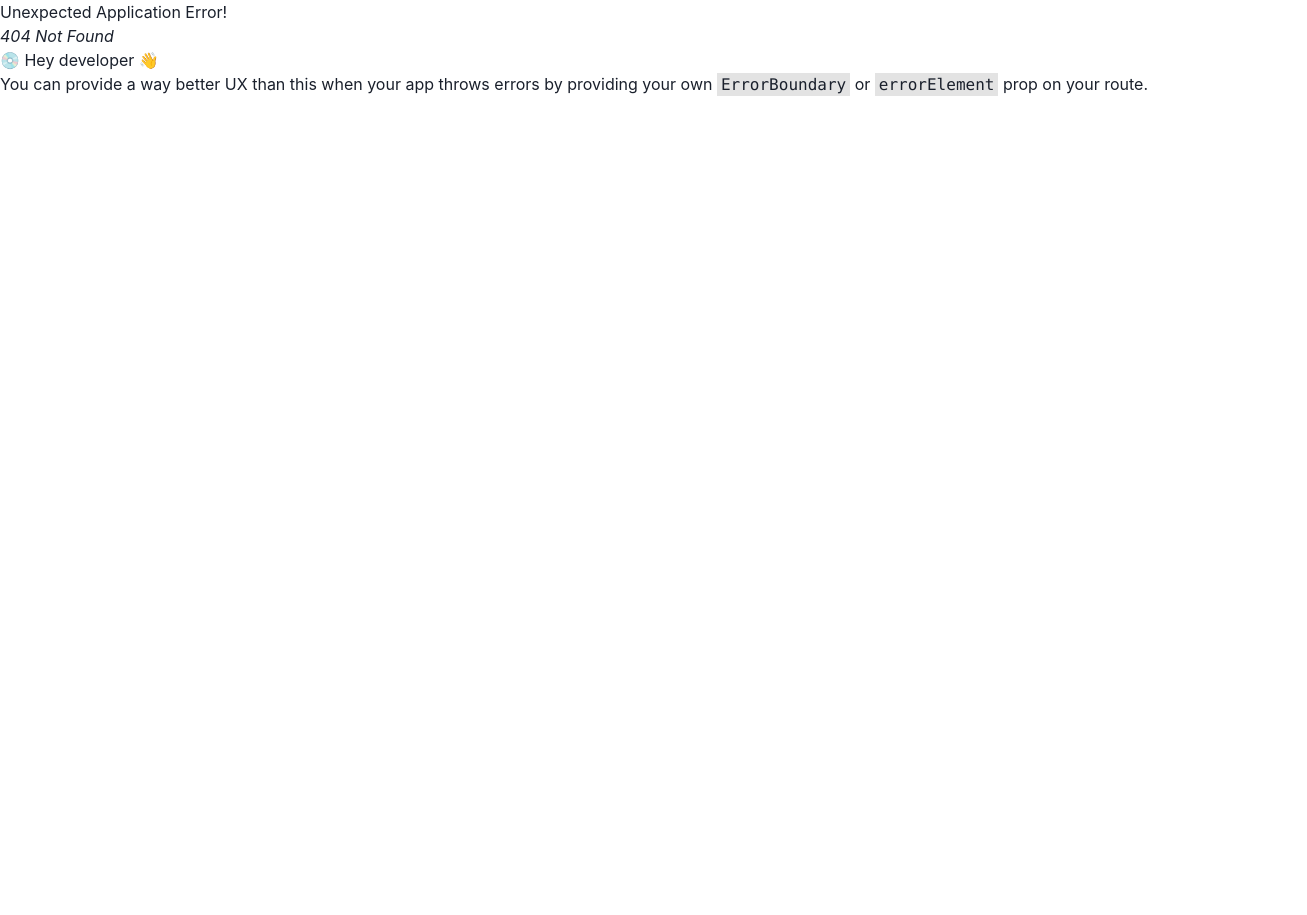
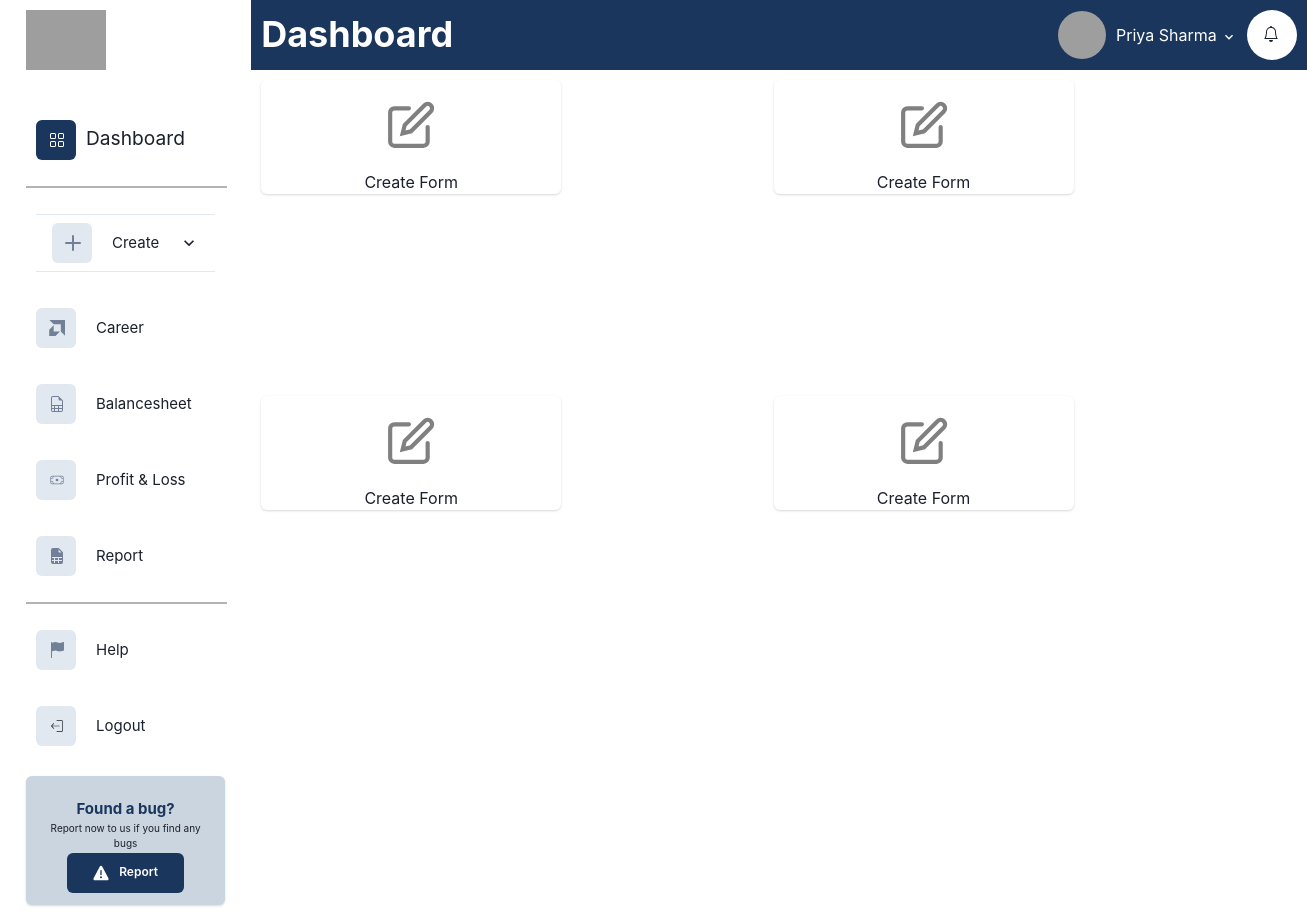
Before and after one commit to dnyaneshskamthe/avestan-demo, a React (Vite) app: page /create/createButtons in a window 1280 px wide. Before the commit this address had no page. Shown: the whole page, 1307 px wide, since content can reach past the window. Before the commit the page ends 800 px from the top, so only its background shows below. Built offline with nearby package versions, Linux system fonts and the light colour scheme; grey boxes are pictures that could not be loaded.

Commit message:
Added nested routes

```diff
--- a/src/App.jsx
+++ b/src/App.jsx
@@ -10,15 +10,37 @@ import RootLayout from './layouts/RootLayout'
 import Dashboard from './pages/Dashboard'
 import Create from './pages/Create'
 import Help from './pages/Help'
+// import CreateForm from './pages/forms/CreateForm'
+// import CreateLedger from './pages/forms/CreateLedger'
+// import CreateLevel from './pages/forms/CreateLevel'
+// import CreateLoan from './pages/forms/CreateLoan'
 
 // router and routes
 
 const router = createBrowserRouter(
   createRoutesFromElements(
     <Route path="/" element={<RootLayout/>}>
-       <Route index element={<Dashboard/>}></Route>
-      <Route path="/create" element={<Create/>}></Route>
-      <Route path="/help" element={<Help/>}></Route>
+        <Route index element={<Dashboard/>}></Route>
+        <Route path="/create/*" element={<Create/>}>
+          {/* <Route
+            path="/createForm"
+            element={<CreateForm />}
+          />
+          <Route
+            path="/createLedger"
+            element={<CreateLedger />}
+          />
+          <Route
+            path="/createLevel"
+            element={<CreateLevel />}
+          />
+          <Route
+            path="/createLoan"
+            element={<CreateLoan />}
+          />
+          */}
+          </Route>
+        <Route path="/help" element={<Help/>}></Route>
     </Route>
   )
 )
--- a/src/components/SideBar.jsx
+++ b/src/components/SideBar.jsx
@@ -80,7 +80,7 @@ export default function SideBar() {
                           p="10px"
                           borderRadius="10px"
                         >
-                          <NavLink to="/create">
+                          <NavLink to="/create/createForm">
                           <Icon as={BsChevronRight}  fontSize="15px" mr="10px"/>
                             <Button bg="gray.200" w="10px" mr="10px">
                               <ListIcon as={BsAmd} color="gray.500" ml="10px" />
@@ -96,7 +96,7 @@ export default function SideBar() {
                           p="10px"
                           borderRadius="10px"
                         >
-                          <NavLink to="/create">
+                          <NavLink to="/create/createLedger">
                           <Icon as={BsChevronRight}  fontSize="15px" mr="10px"/>
                             <Button bg="gray.200" w="10px" mr="10px">
                               <ListIcon
@@ -116,7 +116,7 @@ export default function SideBar() {
                           p="10px"
                           borderRadius="10px"
                         >
-                          <NavLink to="/create">
+                          <NavLink to="/create/createLoan">
                           <Icon as={BsChevronRight}  fontSize="15px" mr="10px"/>
                             <Button bg="gray.200" w="10px" mr="10px">
                               <ListIcon
@@ -136,7 +136,7 @@ export default function SideBar() {
                           p="10px"
                           borderRadius="10px"
                         >
-                          <NavLink to="/create">
+                          <NavLink to="/create/createLevel">
                           <Icon as={BsChevronRight}  fontSize="15px" mr="10px"/>
                             <Button bg="gray.200" w="10px" mr="10px" width="20px">
                               <ListIcon
--- a/src/pages/Create.jsx
+++ b/src/pages/Create.jsx
@@ -1,9 +1,39 @@
+import { Outlet, Routes, Route,Navigate } from "react-router-dom";
+import CreateForm from "./forms/CreateForm";
+import CreateLedger from "./forms/CreateLedger";
+import CreateLevel from "./forms/CreateLevel";
+import CreateLoan from "./forms/CreateLoan";
+import CreateButtons from "./forms/CreateButtons";
+// import {
+//   Card,
+//   CardBody,
+//   CardHeader,
+//   Icon,
+//   Center,
+//   Text,
 
+//   Grid,
+//   GridItem
+// } from "@chakra-ui/react";
+// import { EditIcon } from "@chakra-ui/icons";
 
 function Create() {
   return (
-    <div>Create</div>
-  )
+    <div>
+
+
+
+      <Routes>
+        <Route path="/" element={<Navigate to='createButtons' />}/>
+        <Route path="createButtons" element={<CreateButtons/>} />
+        <Route path="createForm" element={<CreateForm />} />
+        <Route path="createLedger" element={<CreateLedger />} />
+        <Route path="createLevel" element={<CreateLevel />} />
+        <Route path="createLoan" element={<CreateLoan />} />
+      </Routes>
+      <Outlet />
+    </div>
+  );
 }
 
-export default Create
+export default Create;
--- a/src/pages/Dashboard.jsx
+++ b/src/pages/Dashboard.jsx
@@ -5,10 +5,12 @@ function Dashboard() {
   return (
     <div>
         <SimpleGrid  spacing="5px" p="10px" minChildWidth="300px" >
-            <Box bg="white" h="150px" border="1px solid"></Box>
-            <Box bg="white" h="150px" border="1px solid"></Box>
-            <Box bg="white" h="150px" border="1px solid"></Box>
-            <Box bg="white" h="150px" border="1px solid"></Box>
+            <Box bg="white" h="150px" border="1px solid">
+
+            </Box>
+            <Box bg="white" h="150px" ></Box>
+            <Box bg="white" h="150px" ></Box>
+            <Box bg="white" h="150px" ></Box>
 
             <Box bg="white" h="150px" border="1px solid"></Box>
             <Box bg="white" h="150px" border="1px solid"></Box>
--- /dev/null
+++ b/src/pages/forms/CreateButtons.jsx
@@ -0,0 +1,114 @@
+
+import {
+    Card,
+    CardBody,
+    CardHeader,
+    Icon,
+    Center,
+    Text,
+
+    Grid,
+    GridItem
+  } from "@chakra-ui/react";
+  import { EditIcon } from "@chakra-ui/icons";
+export default function CreateButtons() {
+  return (
+    <div>
+         <Grid templateColumns='repeat(6, 1fr)' gap={4} p="10px"  >
+        <GridItem colSpan={3} w="300px" h="300px">
+          <Card w="300px" mr="20px">
+            <Center>
+              <CardHeader>
+                <Icon as={EditIcon} fontSize="50px" color="gray" />
+              </CardHeader>
+            </Center>
+            <Center>
+              <CardBody
+                py="0px"
+                display="flex"
+                justifyContent="center"
+                alignItems="center"
+                flexDirection="column"
+              >
+                <Text textAlign="center" as="span" fontSize="1em">
+                  Create Form
+                </Text>
+              </CardBody>
+            </Center>
+          </Card>
+        </GridItem>
+
+        <GridItem colSpan={3} w="300px" h="300px">
+          <Card w="300px" mr="20px">
+            <Center>
+              <CardHeader>
+                <Icon as={EditIcon} fontSize="50px" color="gray" />
+              </CardHeader>
+            </Center>
+            <Center>
+              <CardBody
+                py="0px"
+                display="flex"
+                justifyContent="center"
+                alignItems="center"
+                flexDirection="column"
+              >
+                <Text textAlign="center" as="span" fontSize="1em">
+                  Create Form
+                </Text>
+              </CardBody>
+            </Center>
+          </Card>
+        </GridItem>
+
+        <GridItem colSpan={3} h="400px">
+          <Card w="300px" mr="20px">
+            <Center>
+              <CardHeader>
+                <Icon as={EditIcon} fontSize="50px" color="gray" />
+              </CardHeader>
+            </Center>
+            <Center>
+              <CardBody
+                py="0px"
+                display="flex"
+                justifyContent="center"
+                alignItems="center"
+                flexDirection="column"
+              >
+                <Text textAlign="center" as="span" fontSize="1em">
+                  Create Form
+                </Text>
+              </CardBody>
+            </Center>
+          </Card>
+        </GridItem>
+
+        <GridItem colSpan={3} h="400px">
+          <Card w="300px" mr="20px">
+            <Center>
+              <CardHeader>
+                <Icon as={EditIcon} fontSize="50px" color="gray" />
+              </CardHeader>
+            </Center>
+            <Center>
+              <CardBody
+                py="0px"
+                display="flex"
+                justifyContent="center"
+                alignItems="center"
+                flexDirection="column"
+              >
+                <Text textAlign="center" as="span" fontSize="1em">
+                  Create Form
+                </Text>
+              </CardBody>
+            </Center>
+          </Card>
+        </GridItem>
+
+
+      </Grid>
+    </div>
+  )
+}
--- /dev/null
+++ b/src/pages/forms/CreateForm.jsx
@@ -0,0 +1,7 @@
+
+
+export default function CreateForm() {
+  return (
+    <div>CreateForm</div>
+  )
+}
--- /dev/null
+++ b/src/pages/forms/CreateLedger.jsx
@@ -0,0 +1,7 @@
+
+
+export default function CreateLedger() {
+  return (
+    <div>CreateLedger</div>
+  )
+}
--- /dev/null
+++ b/src/pages/forms/CreateLevel.jsx
@@ -0,0 +1,7 @@
+
+
+export default function CreateLevel() {
+  return (
+    <div>CreateLevel</div>
+  )
+}
--- /dev/null
+++ b/src/pages/forms/CreateLoan.jsx
@@ -0,0 +1,7 @@
+
+
+export default function CreateLoan() {
+  return (
+    <div>CreateLoan</div>
+  )
+}
```
